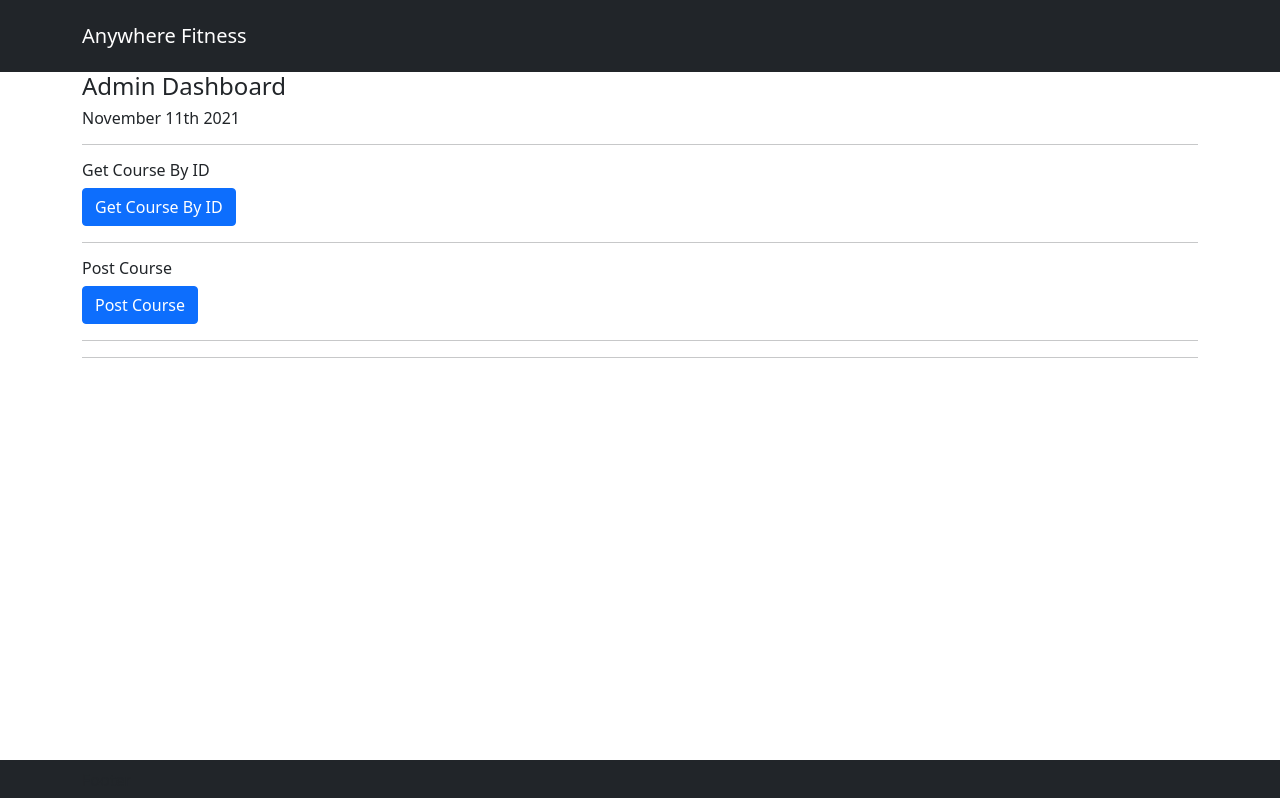
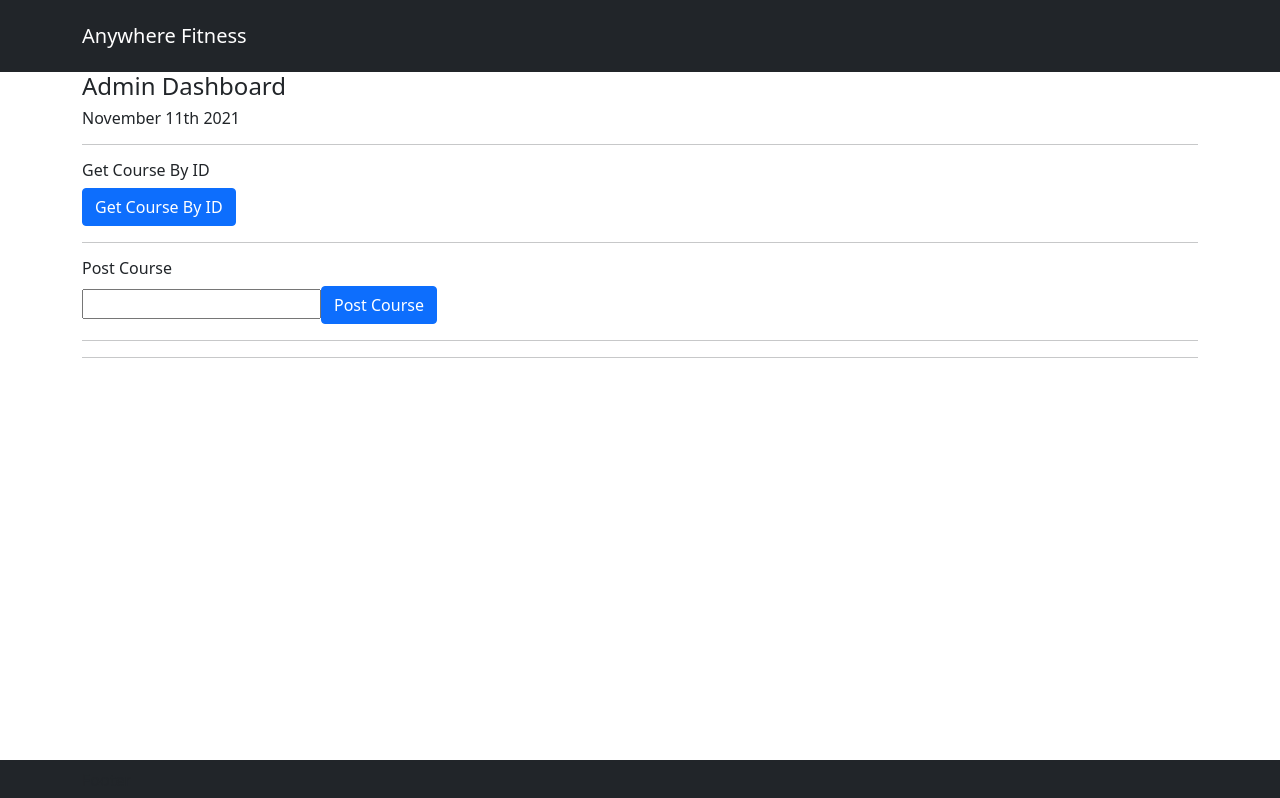
Before and after one commit to ptct-Anywhere-fitness/monolith, a Next.js app in the folder client/: page /dashboard-admin in a window 1280 px wide. Built offline with nearby package versions, Linux system fonts and the light colour scheme.

Commit message:
post to course

```diff
--- a/client/pages/dashboard-admin.js
+++ b/client/pages/dashboard-admin.js
@@ -22,6 +22,10 @@ export default function AdminDashboarPage() {
   const [course_by_id, setCourseById] = useState();
   const [courses, setCourses] = useState();
   const [users, setUsers] = useState();
+
+  // --------------------------------------------
+
+  const [post_course_title, setPostCourseTitle] = useState('');
 
   // --------------------------------------------
 
@@ -101,12 +105,14 @@ export default function AdminDashboarPage() {
 
       <h6>Post Course</h6>
 
-      <Button
-        onClick={async () => {
+      <form
+        onSubmit={async (e) => {
+          e.preventDefault();
+
           try {
             loadingCtx.setIsLoading(true);
             const response = await fetchData('/courses', 'POST', {
-              title: 'test title',
+              title: post_course_title,
             });
 
             const data = await response.json();
@@ -136,8 +142,15 @@ export default function AdminDashboarPage() {
           }
         }}
       >
-        Post Course
-      </Button>
+        <input
+          type='text'
+          value={post_course_title}
+          onChange={(e) => setPostCourseTitle(e.target.value)}
+        ></input>
+
+        <Button type='submit'>Post Course</Button>
+      </form>
+
       {posted_course && (
         <div>
           Posted Course:
```
